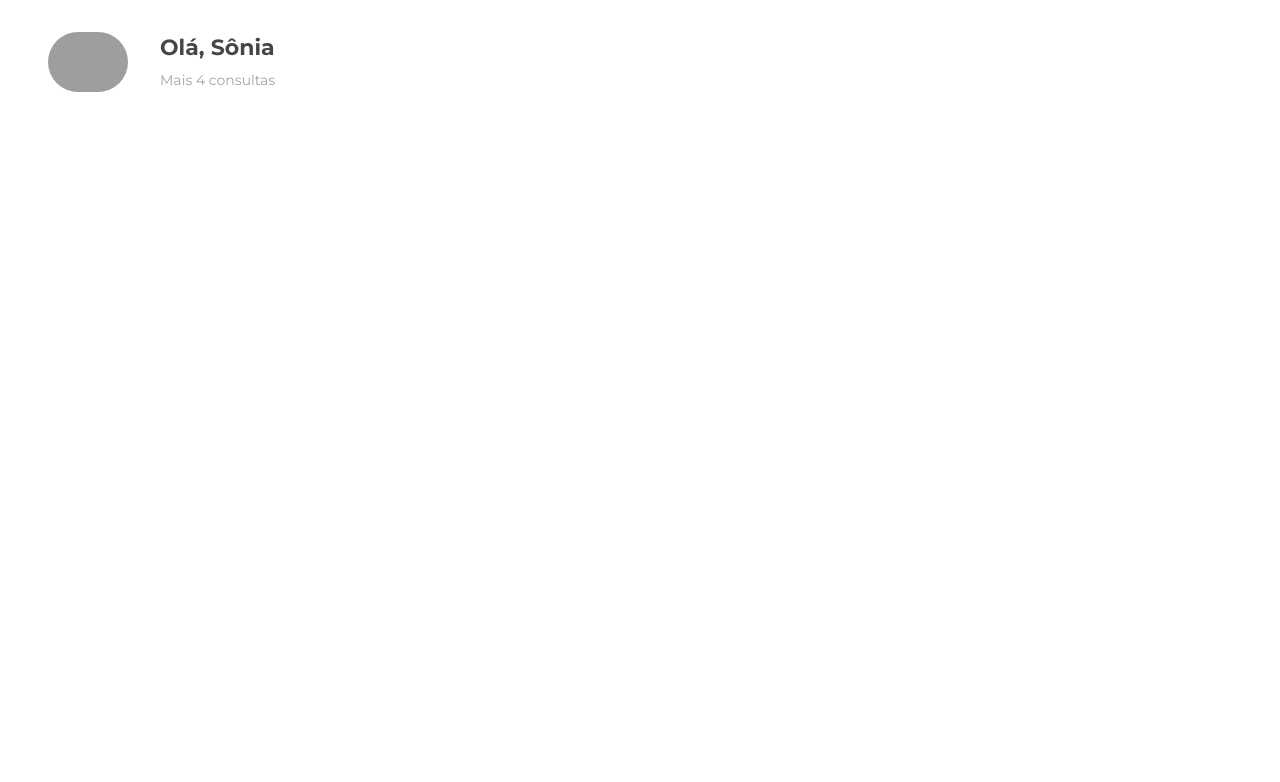
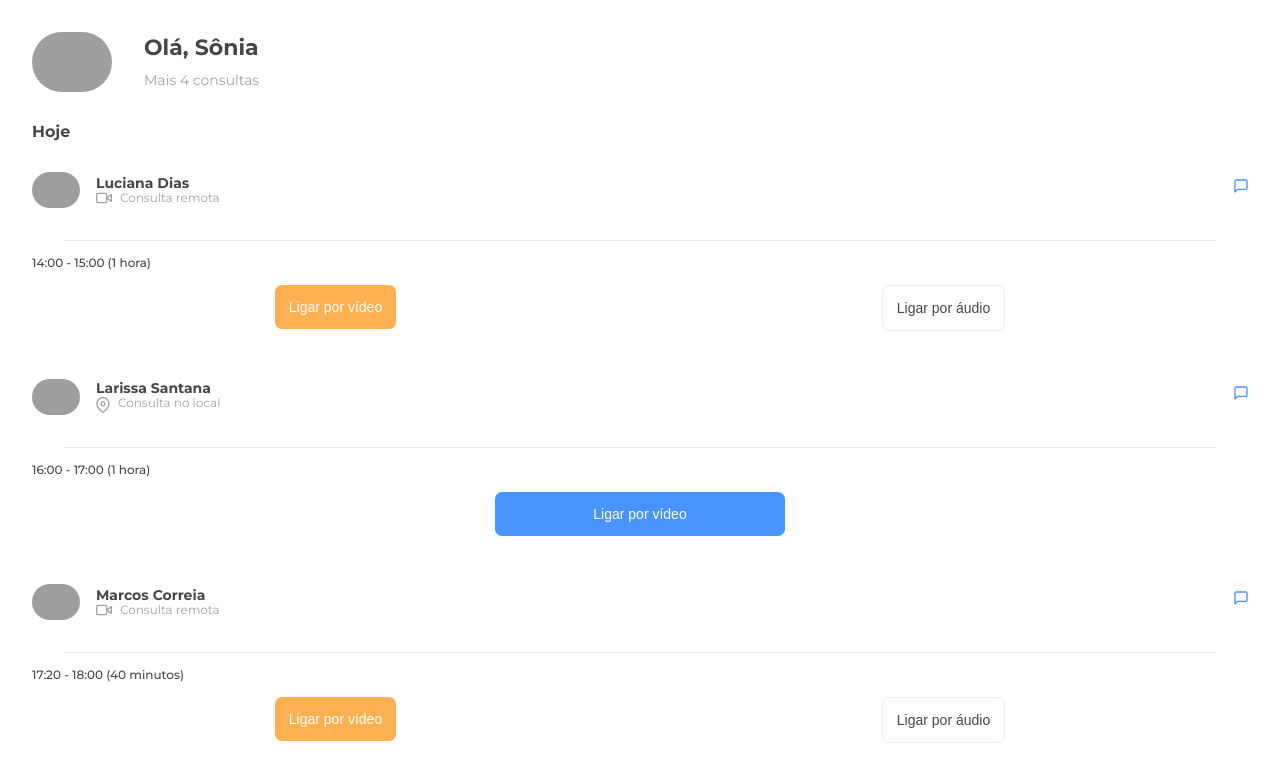
Before and after one commit to ByGuiiM/Consult-List---Responsive, a plain HTML site: page index.html in a window 1280 px wide. Drawn offline with Linux system fonts and the light colour scheme; grey boxes are pictures that could not be loaded.

Commit message:
Consult container, first section

```diff
--- a/index.html
+++ b/index.html
@@ -15,13 +15,71 @@
 
 <body>
     <header class="heading">
-        <img src="assets/perfil-1.svg" alt="Imagem da Sônia" class="sonia__image">
+        <img src="assets/perfil-1.svg" alt="Sônia Image" class="sonia__image">
         <div class="heading__container">
             <h1 class="heading__title"> Olá, Sônia</h1>
             <p class="heading__text">Mais 4 consultas</p>
         </div>
     </header>
-
+    <section class="consults">
+        <h2 class="consult__title">Hoje</h2>
+        <div class="consults__container">
+            <img src="assets/perfil-2.svg" alt="Luciana Dias Image" class="people__image">
+            <div class="consults__container__container">
+                <h3 class="consult__name">Luciana Dias</h3>
+                <div class="container__camera-text">
+                    <img src="assets/Camera.svg" class="logo__consult">
+                    <p class="consult__text">Consulta remota</p>
+                </div>
+            </div>
+            <img src="assets/chat2.svg" class="chat__consult">
+        </div>
+        <hr />
+        <div class="consults__container2">
+            <p class="container__text">14:00 - 15:00 (1 hora)</p>
+            <ul class="list-box">
+                <li class="list-box__item"><button class="first__button">Ligar por vídeo</button></li>
+                <li class="list-box__item"><button class="second__button">Ligar por áudio</button></li>
+            </ul>
+        </div>
+        <div class="consults__container">
+            <img src="assets/perfil-3.svg" alt="Larissa Santana Image" class="people__image">
+            <div class="consults__container__container">
+                <h3 class="consult__name">Larissa Santana</h3>
+                <div class="container__camera-text">
+                    <img src="assets/pin.svg" class="logo__consult">
+                    <p class="consult__text">Consulta no local</p>
+                </div>
+            </div>
+            <img src="assets/chat2.svg" class="chat__consult">
+        </div>
+        <hr />
+        <div class="consults__container2">
+            <p class="container__text">16:00 - 17:00 (1 hora)</p>
+            <ul class="list-box">
+                <li class="list-box__item"><button class="third__button">Ligar por vídeo</button></li>
+            </ul>
+        </div>
+        <div class="consults__container">
+            <img src="assets/perfil-4.svg" alt="Marcos Correia Image" class="people__image">
+            <div class="consults__container__container">
+                <h3 class="consult__name">Marcos Correia</h3>
+                <div class="container__camera-text">
+                    <img src="assets/Camera.svg" class="logo__consult">
+                    <p class="consult__text">Consulta remota</p>
+                </div>
+            </div>
+            <img src="assets/chat2.svg" class="chat__consult">
+        </div>
+        <hr />
+        <div class="consults__container2">
+            <p class="container__text">17:20 - 18:00 (40 minutos)</p>
+            <ul class="list-box">
+                <li class="list-box__item"><button class="first__button">Ligar por vídeo</button></li>
+                <li class="list-box__item"><button class="second__button">Ligar por áudio</button></li>
+            </ul>
+        </div>
+    </section>
 </body>
 
 </html>
--- /dev/null
+++ b/styles/consults.css
@@ -0,0 +1,121 @@
+.consults {}
+
+.consult__title,
+.consult__name {
+    font-weight: 700;
+    color: var(--dark-gray);
+}
+
+.consult__title {
+    font-size: 1rem;
+    padding-left: 2em;
+}
+
+.consults__container {
+    display: flex;
+    justify-content: space-around;
+    margin: 2em;
+    align-items: center;
+}
+
+.people__image {
+    max-width: 3em;
+    border-radius: 6em;
+}
+
+.consults__container__container {
+    margin: 0 auto 0 1em;
+}
+
+.consult__name {
+    font-size: 0.875rem;
+    padding-bottom: 0.2em;
+}
+
+.container__camera-text {
+    display: flex;
+}
+
+.logo__consult {
+    max-width: 16px;
+    margin-right: 0.5em;
+}
+
+.consult__text {
+    font-size: 0.75rem;
+    color: var(--gray);
+}
+
+.chat__consult {
+    margin-bottom: 0.5em;
+}
+
+/* Second Div*/
+
+.consults__container2 {
+    margin: 1em 2em;
+}
+
+.container__text {
+    font-size: 0.75rem;
+    font-weight: 500;
+    color: var(--dark-gray);
+}
+
+.list-box {
+    display: flex;
+}
+
+.list-box__item {
+    margin: 1em auto 1em auto;
+}
+
+.first__button,
+.second__button,
+.third__button {
+    border: none;
+    border-radius: 0.5em;
+    padding: 1em;
+    font-size: 0.875rem;
+    font-weight: 500;
+    transition: 0.3s;
+}
+
+.first__button {
+    background-color: var(--yellow);
+    color: var(--white);
+}
+
+.first__button:hover {
+    background-color: var(--yellow-hover);
+}
+
+.second__button {
+    background-color: var(--white);
+    border: 1px solid var(--white-button);
+    color: var(--dark-gray);
+}
+
+.second__button:hover {
+    border-color: var(--blue);
+    color: var(--blue);
+}
+
+.third__button {
+    background-color: var(--blue);
+    color: var(--white);
+    padding: 1em 7em;
+}
+
+.third__button:hover {
+    background-color: var(--blue-hover);
+}
+
+hr {
+    width: 90%;
+    text-align: center;
+    display: block;
+    border: 0;
+    border-top: 1px solid;
+    border-color: var(--white-button);
+}
--- a/styles/header.css
+++ b/styles/header.css
@@ -1,7 +1,7 @@
 .heading {
     display: flex;
     align-items: center;
-    padding: 2em 3em 2em 3em;
+    padding: 2em 3em 2em 2em;
 }
 
 .sonia__image {
--- a/styles/style.css
+++ b/styles/style.css
@@ -1,15 +1,19 @@
 @import url(../styles/reset.css);
 @import url(../styles/header.css);
-
+@import url(../styles/consults.css);
 
 :root {
     /*colors*/
     --yellow: #FFB050;
+    --yellow-hover: #f0a03f;
+    --yellow-press: #e08d28;
+    --yellow-focus: #ca7c1d;
     --blue: #4894FF;
     --blue-hover: #4786F0;
     --blue-press: #4373DC;
     --blue-focus: #4062C9;
     --white: #FFFFFF;
+    --white-button: #ECECEC;
     --gray: #A3A3A3;
     --light-gray: #B9B9B9;
     --dark-gray: #464646;
```
Also changed, not shown: assets/Camera.svg (added), assets/chat2.svg (added), assets/pin.svg (added).
